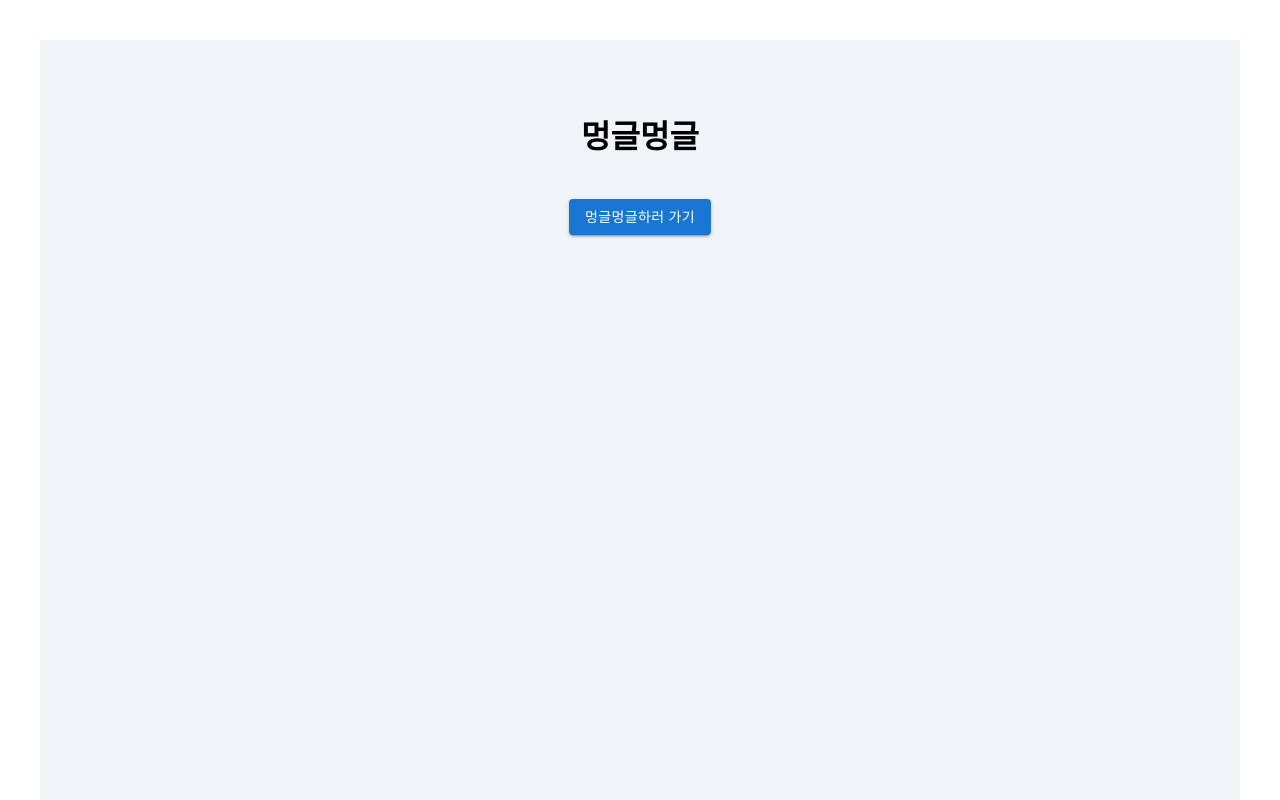
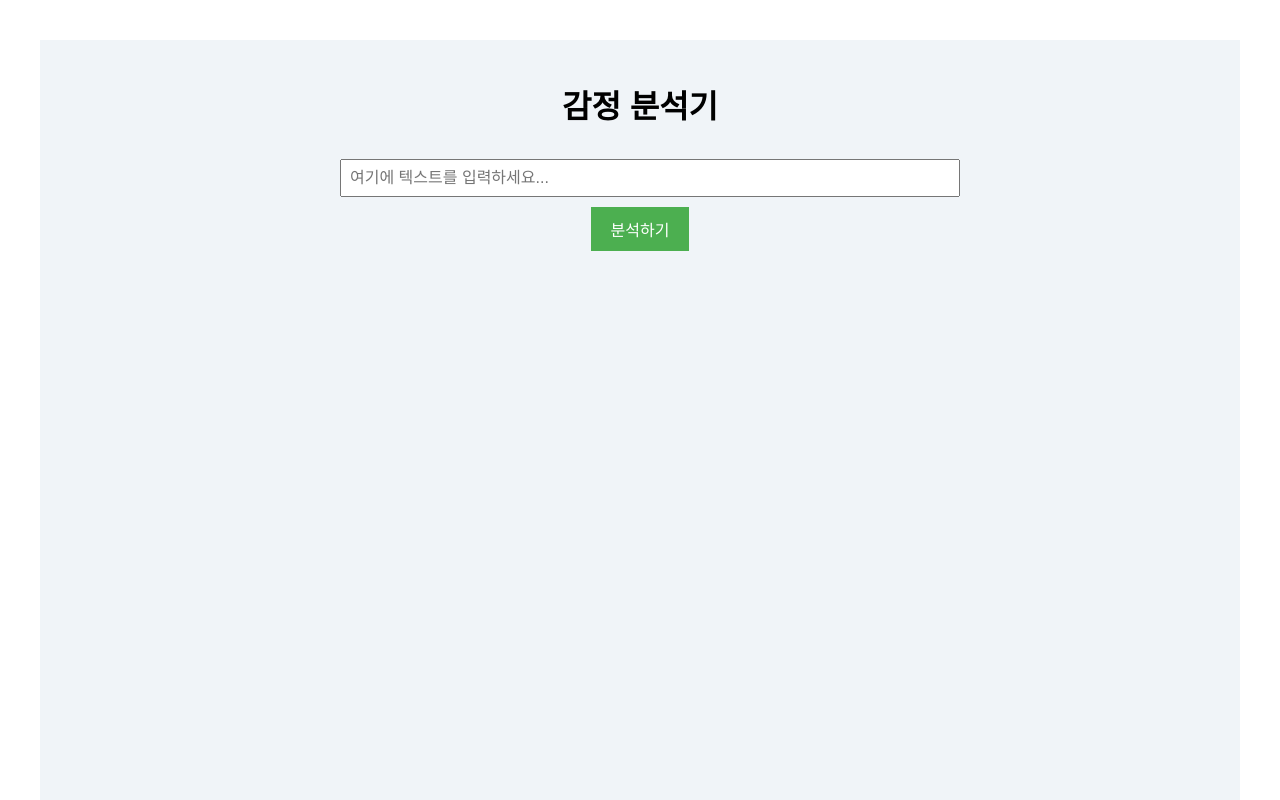
Before and after one commit to juneyng/mungle_front, a React (Vite) app: page / in a window 1280 px wide. Shown: the top 800 px of the page. Built offline with nearby package versions, Linux system fonts and the light colour scheme.

Commit message:
EmotionAnalyzer로 input 값 받기(CROS 오류 해결 필요)

```diff
--- a/src/App.jsx
+++ b/src/App.jsx
@@ -1,21 +1,13 @@
-import { Button } from "@mui/material";
-import { useNavigate } from "react-router-dom";
+import React from "react";
+import EmotionAnalyzer from "./pages/EmotionAnalyzer";
 import "./App.css";
 
 function App() {
-  const navigate = useNavigate();
   return (
-    <div className="App" style={{ textAlign: "center", padding: "50px" }}>
-      <h1>멍글멍글</h1>
-      <Button
-        variant="contained"
-        color="primary"
-        onClick={() => navigate("/write")}
-        style={{ marginTop: "20px" }}
-      >
-        멍글멍글하러 가기
-      </Button>
+    <div className="App">
+      <EmotionAnalyzer />
     </div>
   );
 }
+
 export default App;
--- a/src/main.jsx
+++ b/src/main.jsx
@@ -1,14 +1,12 @@
-import React from "react";
-import ReactDOM from "react-dom/client";
-import { BrowserRouter, Routes, Route } from "react-router-dom";
-import App from "./App";
-import WritePage from "./pages/WritePage";
+import React from 'react';
+import ReactDOM from 'react-dom/client';
+import { BrowserRouter, Routes, Route } from 'react-router-dom';
+import App from './App';
 
-ReactDOM.createRoot(document.getElementById("root")).render(
+ReactDOM.createRoot(document.getElementById('root')).render(
   <BrowserRouter>
     <Routes>
       <Route path="/" element={<App />} />
-      <Route path="/write" element={<WritePage />} />
     </Routes>
   </BrowserRouter>
 );
--- /dev/null
+++ b/src/pages/EmotionAnalyzer.css
@@ -0,0 +1,29 @@
+.analyzer-container {
+  padding: 20px;
+  max-width: 600px;
+  margin: 0 auto;
+  font-family: Arial, sans-serif;
+}
+.text-input {
+  width: 100%;
+  padding: 8px;
+  margin: 10px 0;
+  font-size: 16px;
+}
+.analyze-button {
+  padding: 10px 20px;
+  font-size: 16px;
+  background-color: #4CAF50;
+  color: white;
+  border: none;
+  cursor: pointer;
+}
+.analyze-button:hover {
+  background-color: #45a049;
+}
+.result-container {
+  margin-top: 20px;
+  padding: 15px;
+  border: 1px solid #ddd;
+  border-radius: 5px;
+}
--- /dev/null
+++ b/src/pages/EmotionAnalyzer.jsx
@@ -0,0 +1,50 @@
+import React, { useState } from "react";
+import axios from "axios";
+import "./EmotionAnalyzer.css";
+
+const EmotionAnalyzer = () => {
+  const [text, setText] = useState("");
+  const [result, setResult] = useState(null);
+
+  const analyzeEmotion = async () => {
+    try {
+      const response = await axios.post("http://localhost:8080/api/analyze", {
+        text,
+      });
+      setResult(response.data);
+    } catch (error) {
+      console.error("Error analyzing emotion:", error);
+      setResult({
+        emotion: "중립",
+        message: "오류가 발생했어요. 다시 시도해 주세요.",
+        confidence: 0.0,
+      });
+    }
+  };
+
+  return (
+    <div className="analyzer-container">
+      <h1>감정 분석기</h1>
+      <input
+        type="text"
+        value={text}
+        onChange={(e) => setText(e.target.value)}
+        placeholder="여기에 텍스트를 입력하세요..."
+        className="text-input"
+      />
+      <button onClick={analyzeEmotion} className="analyze-button">
+        분석하기
+      </button>
+      {result && (
+        <div className="result-container">
+          <h2>결과</h2>
+          <p>감정: {result.emotion}</p>
+          <p>신뢰도: {result.confidence.toFixed(3)}</p>
+          <p>메시지: {result.message}</p>
+        </div>
+      )}
+    </div>
+  );
+};
+
+export default EmotionAnalyzer;
--- a/src/pages/WritePage.jsx
+++ /dev/null
@@ -1,22 +0,0 @@
-import { useState } from "react";
-import { TextField, Button } from "@mui/material";
-
-function WritePage() {
-  const [text, setText] = useState("");
-  return (
-    <div style={{ padding: "20px", maxWidth: "600px", margin: "0 auto" }}>
-      <h2>아무 말이나 적어보세요...</h2>
-      <TextField
-        value={text}
-        onChange={(e) => setText(e.target.value)}
-        multiline
-        rows={4}
-        fullWidth
-        placeholder="오늘 마음이 어때요?"
-        style={{ marginBottom: "20px" }}
-      />
-      <Button variant="contained">멍글해보기</Button>
-    </div>
-  );
-}
-export default WritePage;
```
